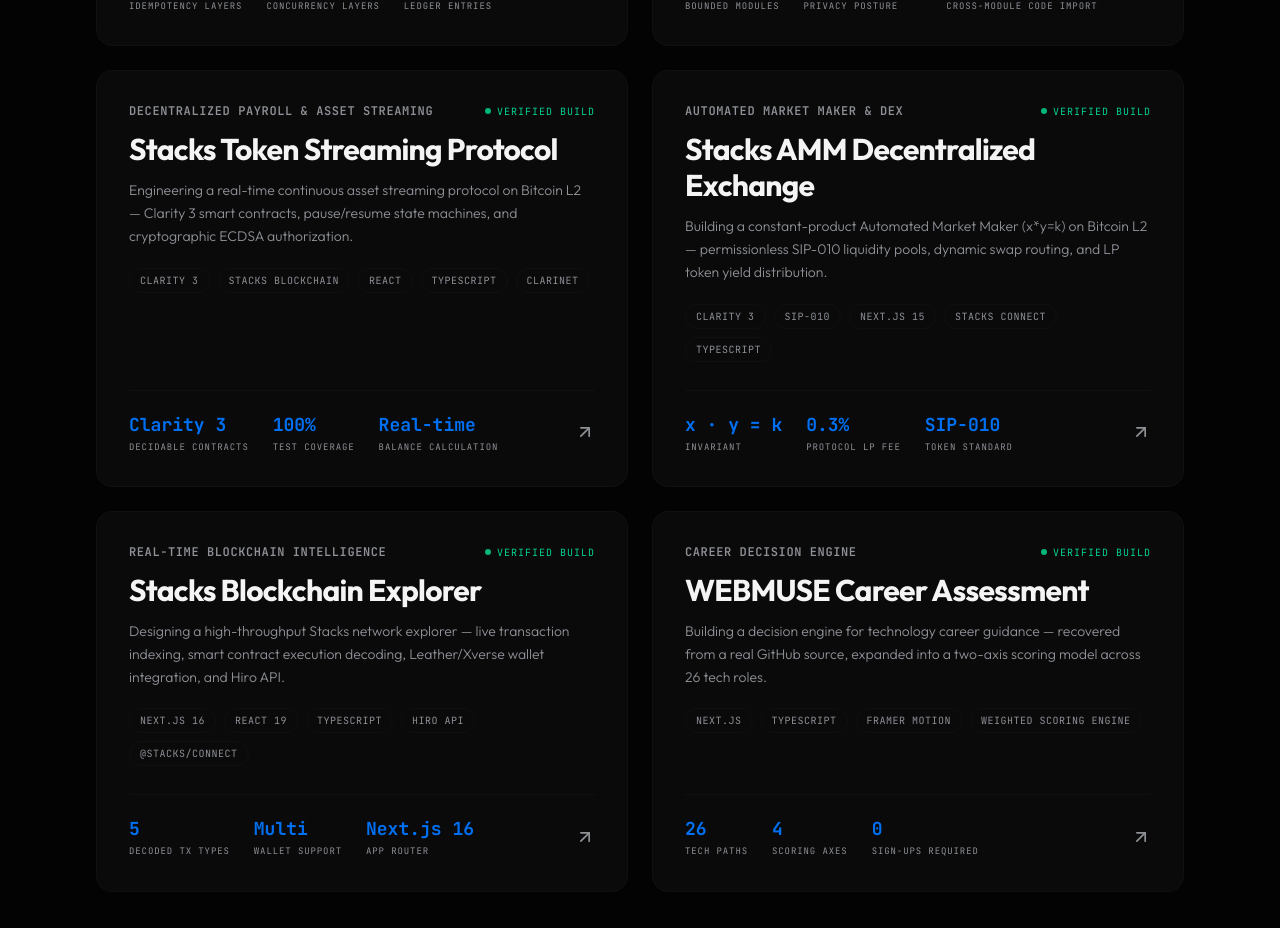
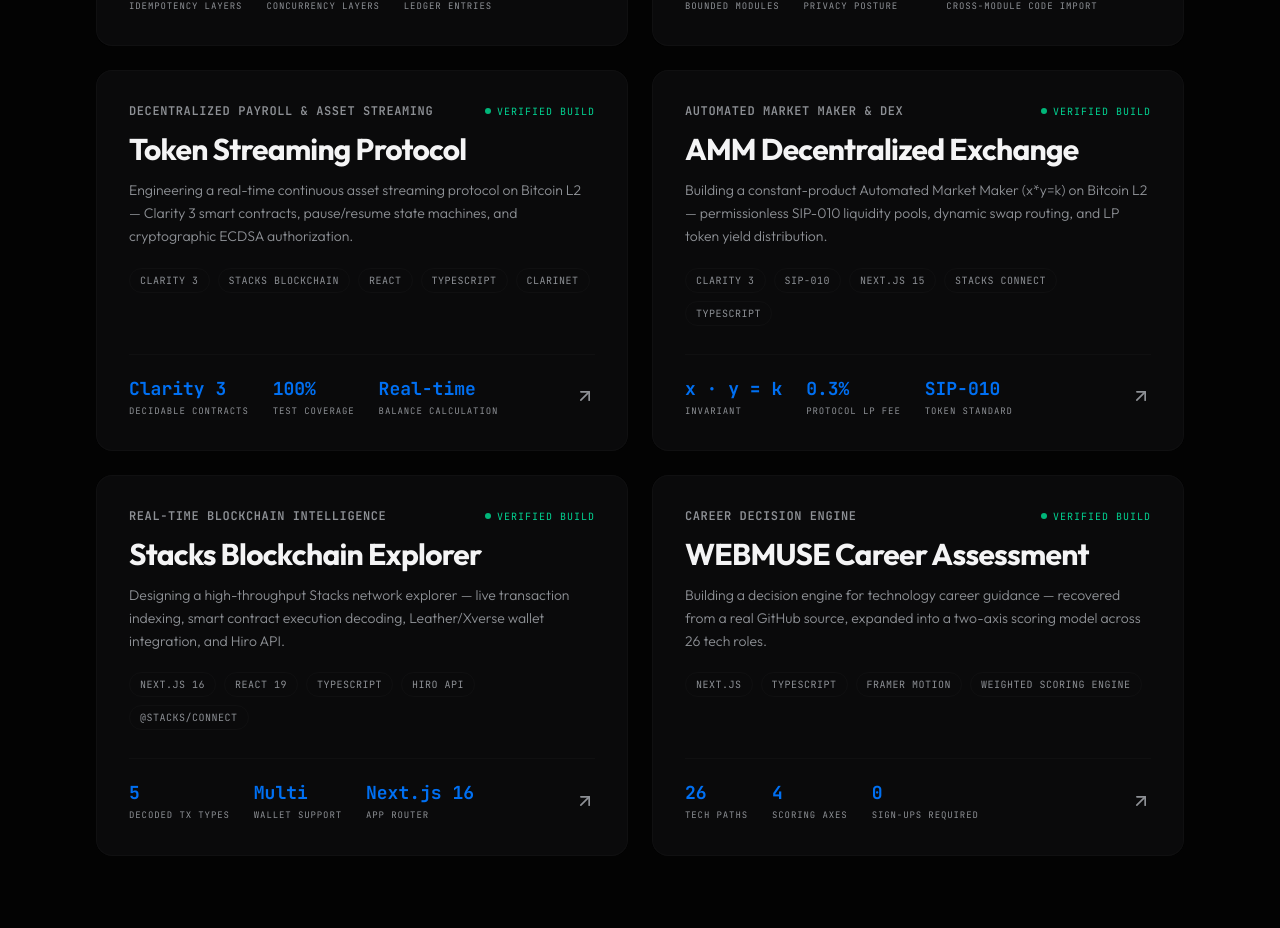
Before and after one commit to motunmarteen/webMuse, a Next.js app: page /case-study in a window 1280 px wide. Shown: the part 1199-2127 px from the top of the page. Built offline with nearby package versions, Linux system fonts and the light colour scheme.

Commit message:
fix(case-study): remove Stacks prefix from Token Streaming Protocol and AMM Decentralized Exchange headers

```diff
--- a/src/app/case-study/page.tsx
+++ b/src/app/case-study/page.tsx
@@ -77,7 +77,7 @@
   },
   {
     slug: "stacks-token-streaming",
-    title: "Stacks Token Streaming Protocol",
+    title: "Token Streaming Protocol",
     tagline:
       "Engineering a real-time continuous asset streaming protocol on Bitcoin L2 — Clarity 3 smart contracts, pause/resume state machines, and cryptographic ECDSA authorization.",
     category: "Decentralized Payroll & Asset Streaming",
@@ -91,7 +91,7 @@
   },
   {
     slug: "stacks-amm-dex",
-    title: "Stacks AMM Decentralized Exchange",
+    title: "AMM Decentralized Exchange",
     tagline:
       "Building a constant-product Automated Market Maker (x*y=k) on Bitcoin L2 — permissionless SIP-010 liquidity pools, dynamic swap routing, and LP token yield distribution.",
     category: "Automated Market Maker & DEX",
--- a/src/app/case-study/stacks-amm-dex/page.tsx
+++ b/src/app/case-study/stacks-amm-dex/page.tsx
@@ -18,9 +18,9 @@
 } from "lucide-react";
 
 export const metadata: Metadata = {
-  title: "Stacks AMM DEX — Engineering an Automated Market Maker on Bitcoin L2",
+  title: "AMM DEX — Engineering an Automated Market Maker on Bitcoin L2",
   description:
-    "An in-depth engineering breakdown of the Stacks AMM Decentralized Exchange: constant-product liquidity pools (x*y=k) for SIP-010 tokens, dynamic swap routing, LP token minting, and Stacks wallet integration.",
+    "An in-depth engineering breakdown of the AMM Decentralized Exchange: constant-product liquidity pools (x*y=k) for SIP-010 tokens, dynamic swap routing, LP token minting, and wallet integration.",
 };
 
 const STACK_TABLE = [
@@ -90,7 +90,7 @@
         <section className="relative z-10 px-6 lg:px-24 pt-14 pb-10 md:pt-20 md:pb-14">
           <div className="max-w-4xl mx-auto">
             <span className="text-xs font-semibold tracking-widest text-electric-blue uppercase font-mono">
-              Case Study · Stacks AMM DEX
+              Case Study · AMM Decentralized Exchange
             </span>
             <h1 className="text-3xl md:text-5xl font-bold tracking-tight text-text-title mt-4 max-w-3xl">
               Engineering an Automated Market Maker DEX on Bitcoin L2.
--- a/src/app/case-study/stacks-token-streaming/page.tsx
+++ b/src/app/case-study/stacks-token-streaming/page.tsx
@@ -20,9 +20,9 @@
 } from "lucide-react";
 
 export const metadata: Metadata = {
-  title: "Stacks Token Streaming — Engineering a Decentralized Asset Protocol",
+  title: "Token Streaming — Engineering a Decentralized Asset Protocol",
   description:
-    "An in-depth engineering case study of the Stacks Token Streaming Protocol: continuous token distribution on Bitcoin Layer 2 using Clarity 3 smart contracts, pause/resume state machines, and cryptographic ECDSA authorization.",
+    "An in-depth engineering case study of the Token Streaming Protocol: continuous token distribution on Bitcoin Layer 2 using Clarity 3 smart contracts, pause/resume state machines, and cryptographic ECDSA authorization.",
 };
 
 const STACK_TABLE = [
@@ -94,7 +94,7 @@
         <section className="relative z-10 px-6 lg:px-24 pt-14 pb-10 md:pt-20 md:pb-14">
           <div className="max-w-4xl mx-auto">
             <span className="text-xs font-semibold tracking-widest text-electric-blue uppercase font-mono">
-              Case Study · Stacks Token Streaming
+              Case Study · Token Streaming Protocol
             </span>
             <h1 className="text-3xl md:text-5xl font-bold tracking-tight text-text-title mt-4 max-w-3xl">
               Engineering a Real-Time Token Streaming Protocol on Bitcoin L2.
```
